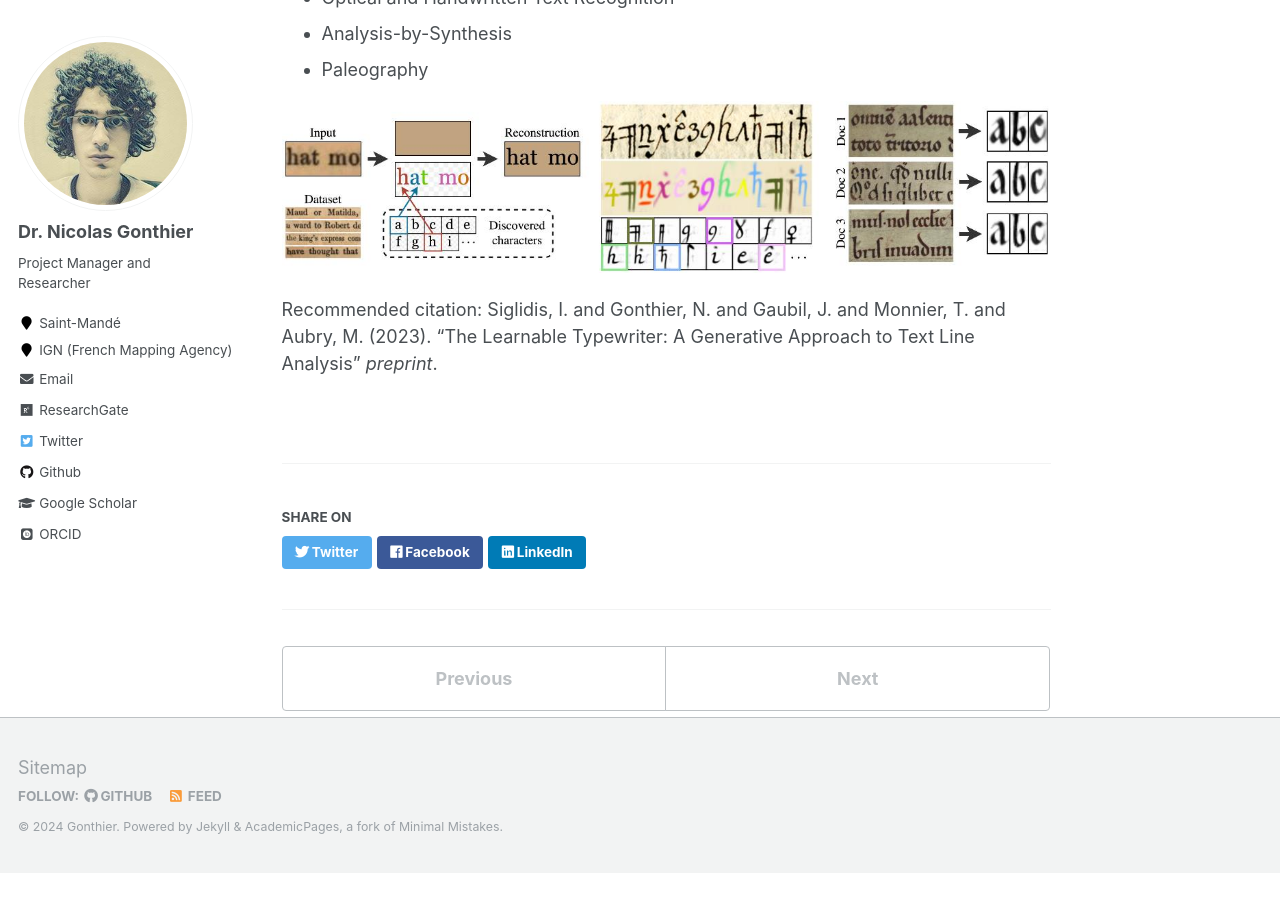
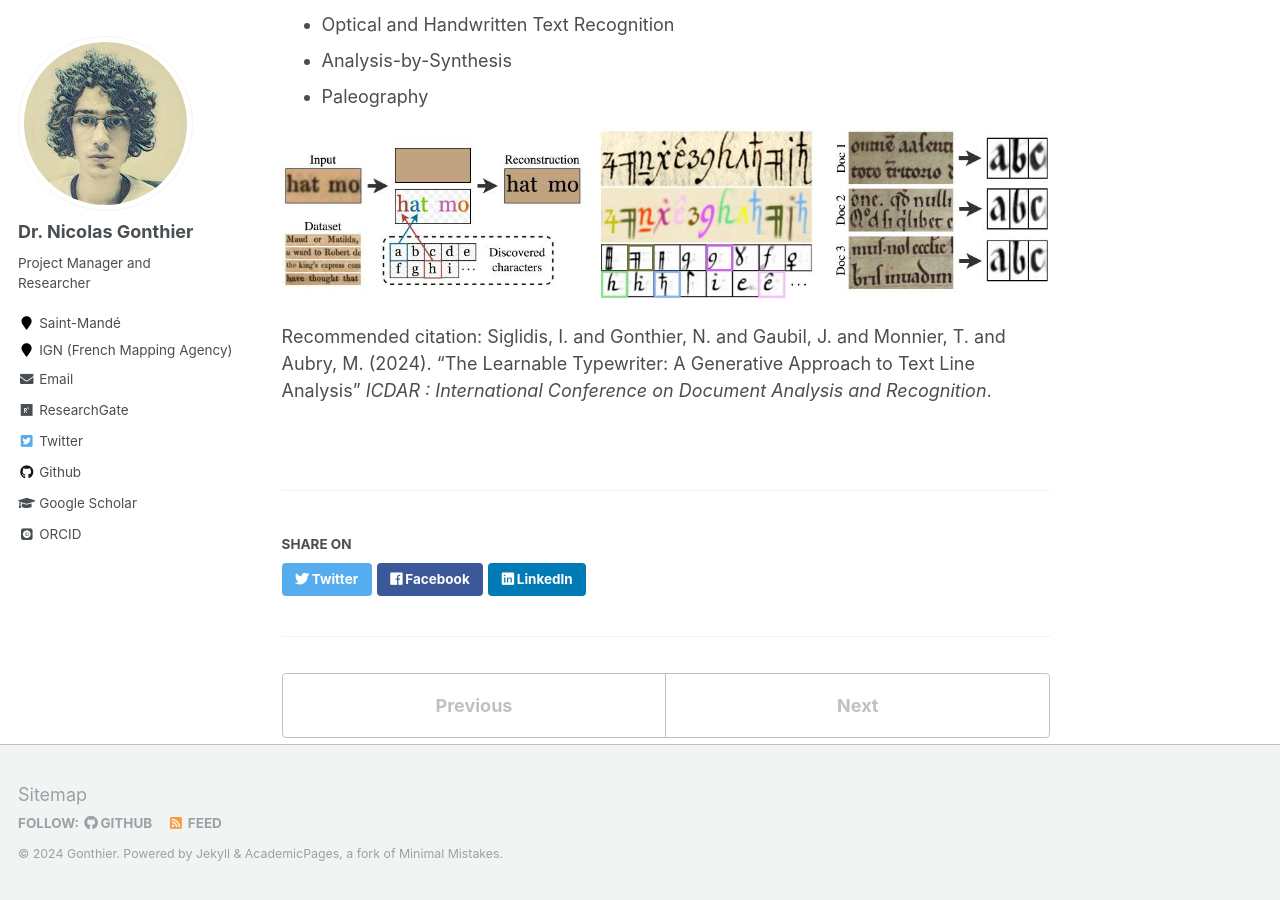
Before and after one commit to ngonthier/ngonthier.github.io, a Jekyll site: the page built from _publications/2023-Learnable_typewriter.md, in a window 1280 px wide and 900 px high, scrolled down 1037 px. Built offline with Jekyll 4.4.1, drawn with Linux system fonts in a browser that asks for light colours; some web fonts are replaced; before the commit the page ends 1910 px from its top, so only the background shows below that; some of the changed text lies outside the part shown.

Commit message:
Update 2023-Learnable_typewriter.md

```diff
--- a/_publications/2023-Learnable_typewriter.md
+++ b/_publications/2023-Learnable_typewriter.md
@@ -3,10 +3,10 @@ title: "The Learnable Typewriter: A Generative Approach to Text Line Analysis"
 collection: publications
 permalink: /publication/2023-Learnable_typewriter
 excerpt: 'This paper is about unsupervised text recognition based on analysis-by-synthesis method.'
-date: 2023-02-01
-venue: 'preprint'
+date: 2024-01-01
+venue: 'ICDAR : International Conference on Document Analysis and Recognition'
 #paperurl: 'https://'
-citation: 'Siglidis, I. (2023). &quot; The Learnable Typewriter: A Generative Approach to Text Line Analysis &quot; <i>preprint</i>.'
+citation: 'Siglidis, I. (2024). &quot; The Learnable Typewriter: A Generative Approach to Text Line Analysis &quot; <i>ICDAR</i>.'
 ---
 
 [Ioannis Siglidis](https://imagine.enpc.fr/~siglidii/), *Nicolas Gonthier*, [Julien Gaubil](https://juliengaubil.github.io/),  [Tom Monnier](https://www.tmonnier.com/) and [Mathieu Aubry](http://imagine.enpc.fr/~aubrym/)
@@ -29,4 +29,4 @@ Keywords
 
 ![Overview of the approach](https://ngonthier.github.io/images/teaser_learnable_typewriter.jpg)
 
-Recommended citation: Siglidis, I. and Gonthier, N. and Gaubil, J. and Monnier, T. and Aubry, M. (2023). "The Learnable Typewriter: A Generative Approach to Text Line Analysis" <i>preprint</i>.
+Recommended citation: Siglidis, I. and Gonthier, N. and Gaubil, J. and Monnier, T. and Aubry, M. (2024). "The Learnable Typewriter: A Generative Approach to Text Line Analysis" <i>ICDAR : International Conference on Document Analysis and Recognition</i>.
```
